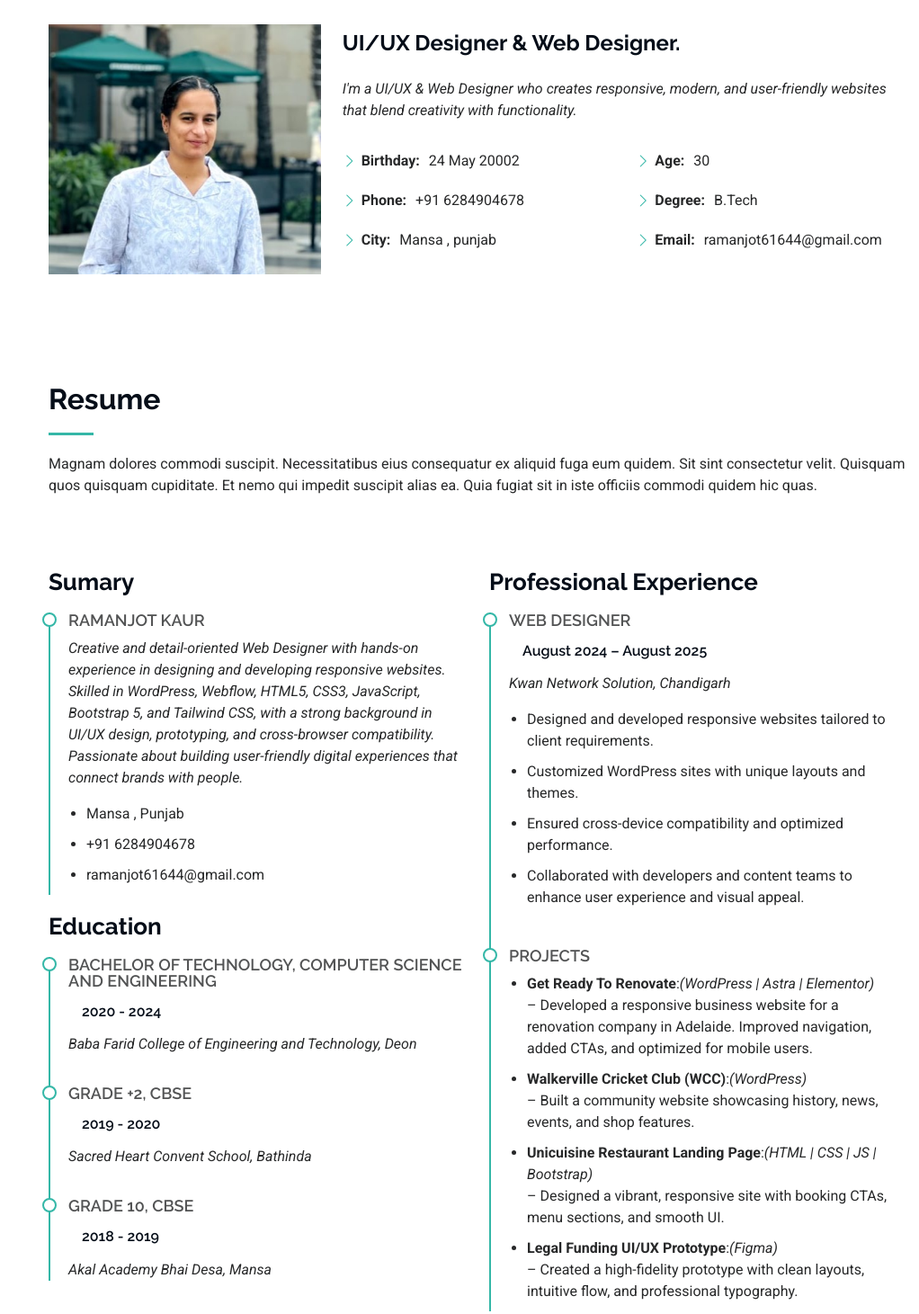
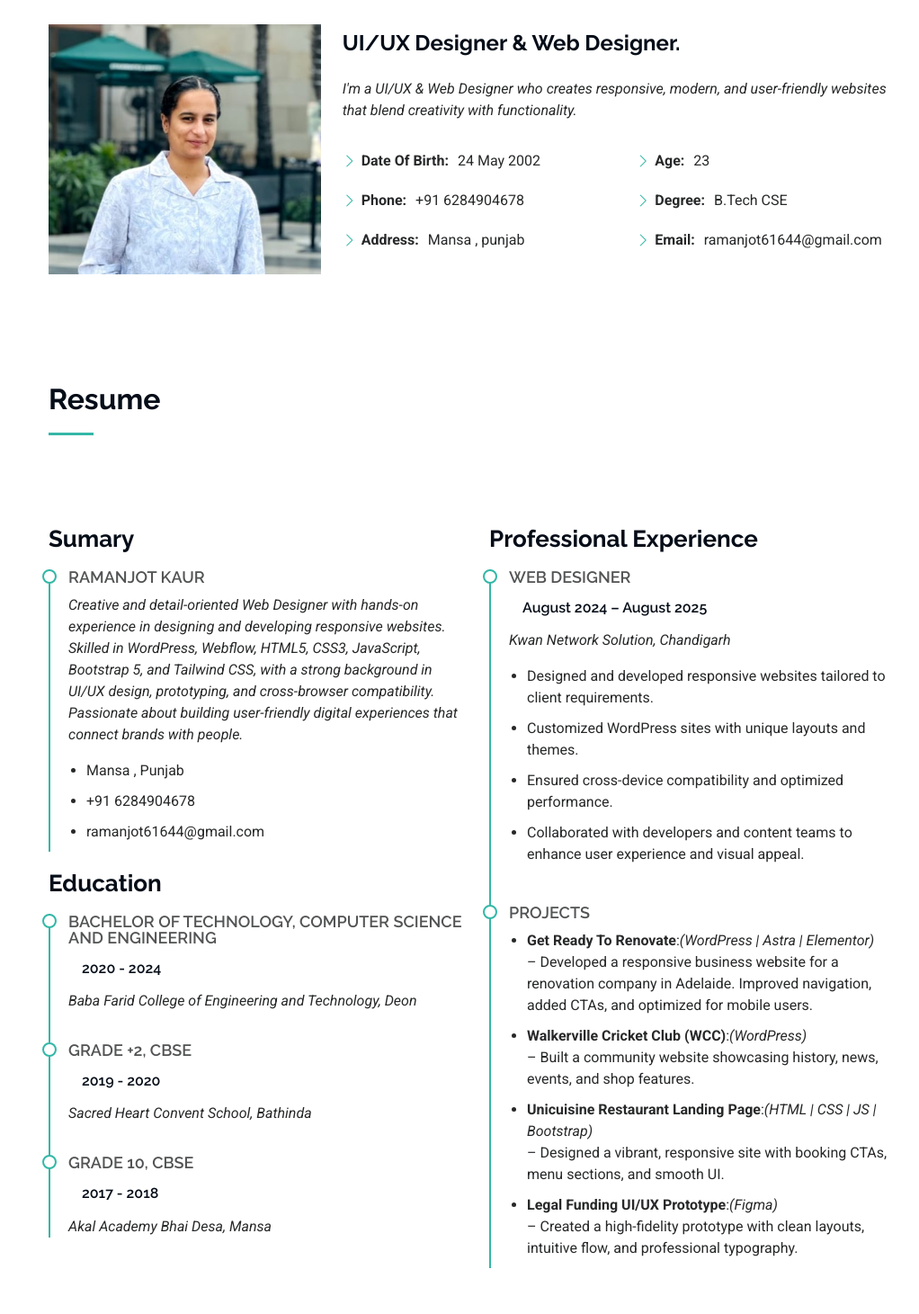
Before and after one commit to Ramanjotkaurk/PortFolio, a plain HTML site: page index.html in a window 1280 px wide. Shown: the part 1115-2576 px from the top of the page at 90% size, without its empty margins (258-1280 px from the left). Drawn offline with Linux system fonts and the light colour scheme.

Commit message:
Update index.html

```diff
--- a/index.html
+++ b/index.html
@@ -130,16 +130,16 @@ With a background in Computer Science Engineering and training in full-stack and
             <div class="row">
               <div class="col-lg-6">
                 <ul>
-                  <li><i class="bi bi-chevron-right"></i> <strong>Birthday:</strong> <span>24 May 20002</span></li>
+                  <li><i class="bi bi-chevron-right"></i> <strong>Date Of Birth:</strong> <span>24 May 2002</span></li>
                   <!-- <li><i class="bi bi-chevron-right"></i> <strong>Website:</strong> <span>www.example.com</span></li> -->
                   <li><i class="bi bi-chevron-right"></i> <strong>Phone:</strong> <span>+91 6284904678</span></li>
-                  <li><i class="bi bi-chevron-right"></i> <strong>City:</strong> <span>Mansa , punjab</span></li>
+                  <li><i class="bi bi-chevron-right"></i> <strong>Address:</strong> <span>Mansa , punjab</span></li>
                 </ul>
               </div>
               <div class="col-lg-6">
                 <ul>
-                  <li><i class="bi bi-chevron-right"></i> <strong>Age:</strong> <span>30</span></li>
-                  <li><i class="bi bi-chevron-right"></i> <strong>Degree:</strong> <span> B.Tech</span></li>
+                  <li><i class="bi bi-chevron-right"></i> <strong>Age:</strong> <span>23</span></li>
+                  <li><i class="bi bi-chevron-right"></i> <strong>Degree:</strong> <span> B.Tech CSE</span></li>
                   <li><i class="bi bi-chevron-right"></i> <strong>Email:</strong> <span>ramanjot61644@gmail.com</span></li>
                   <!-- <li><i class="bi bi-chevron-right"></i> <strong>Freelance:</strong> <span>Available</span></li> -->
                 </ul>
@@ -166,7 +166,7 @@ With a background in Computer Science Engineering and training in full-stack and
       <!-- Section Title -->
       <div class="container section-title" data-aos="fade-up">
         <h2>Resume</h2>
-        <p>Magnam dolores commodi suscipit. Necessitatibus eius consequatur ex aliquid fuga eum quidem. Sit sint consectetur velit. Quisquam quos quisquam cupiditate. Et nemo qui impedit suscipit alias ea. Quia fugiat sit in iste officiis commodi quidem hic quas.</p>
+        <!-- <p>Magnam dolores commodi suscipit. Necessitatibus eius consequatur ex aliquid fuga eum quidem. Sit sint consectetur velit. Quisquam quos quisquam cupiditate. Et nemo qui impedit suscipit alias ea. Quia fugiat sit in iste officiis commodi quidem hic quas.</p> -->
       </div><!-- End Section Title -->
 
       <div class="container">
@@ -203,7 +203,7 @@ With a background in Computer Science Engineering and training in full-stack and
 
             <div class="resume-item">
               <h4>Grade 10, CBSE</h4>
-              <h5>2018 - 2019</h5>
+              <h5>2017 - 2018</h5>
               <p><em>Akal Academy Bhai Desa, Mansa</em></p>
               <!-- <p>Quia nobis sequi est occaecati aut. Repudiandae et iusto quae reiciendis et quis Eius vel ratione eius unde vitae rerum voluptates asperiores voluptatem Earum molestiae consequatur neque etlon sader mart dila</p> -->
             </div><!-- Edn Resume Item -->
```
